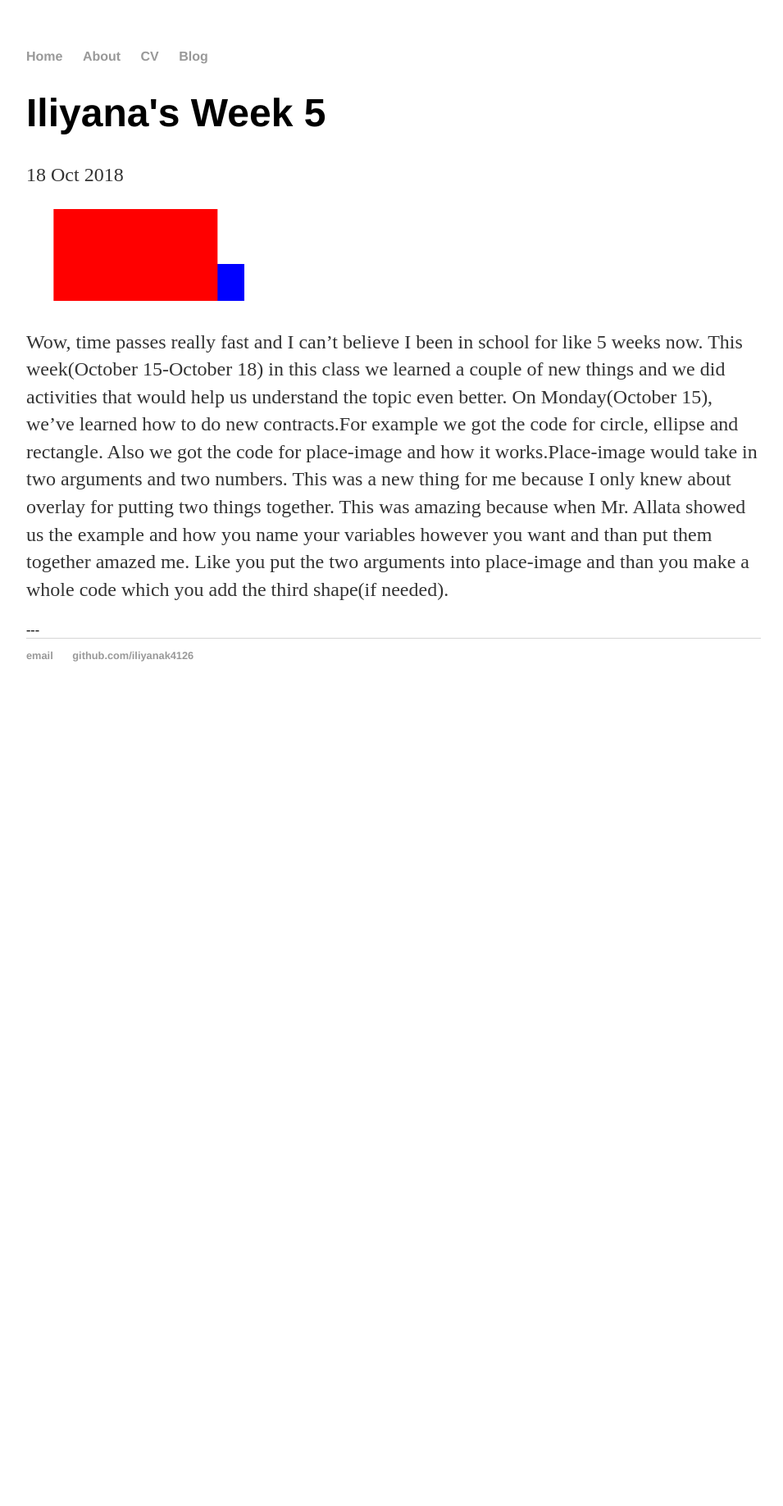
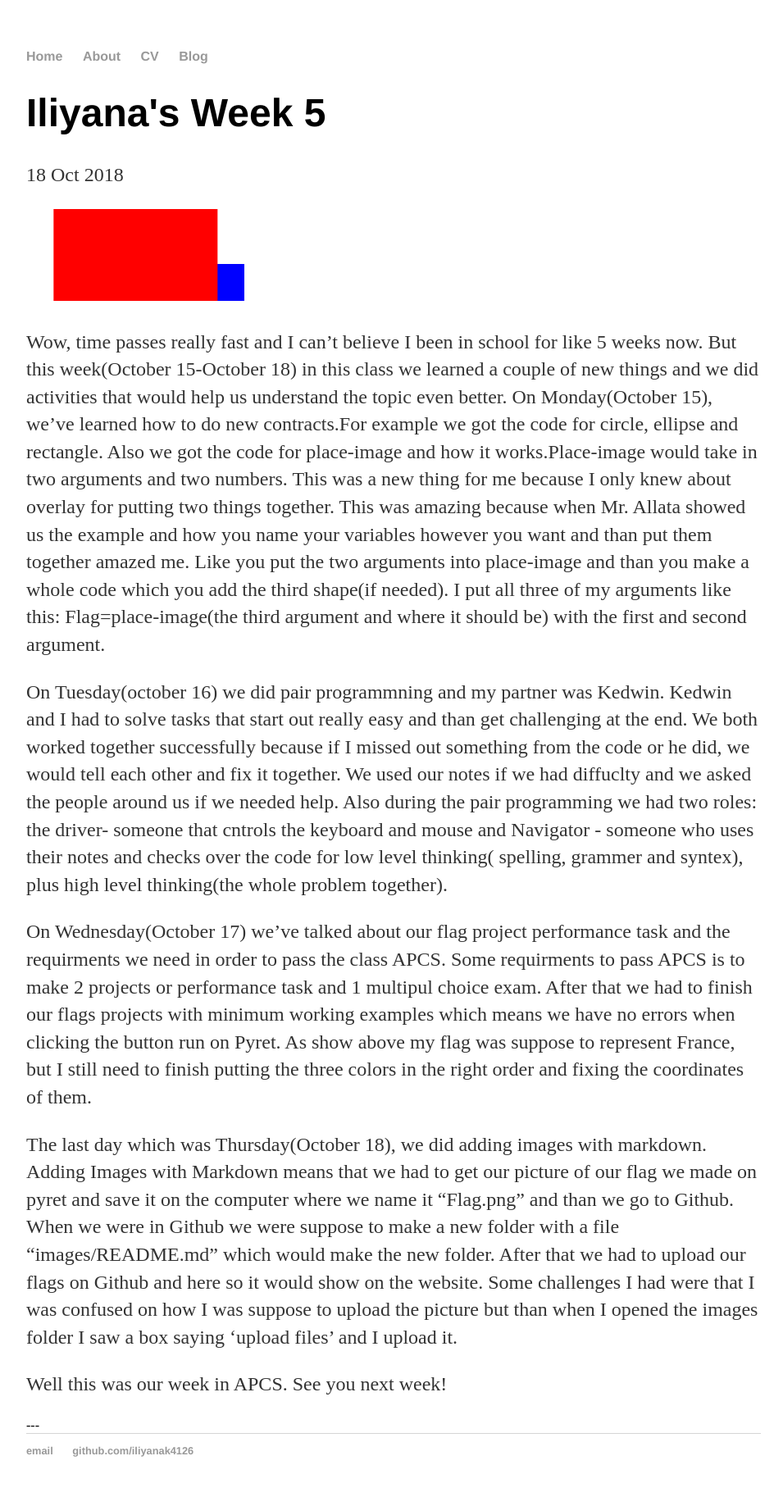
Before and after one commit to iliyanak4126/iliyanak4126.github.io, a Jekyll site: the page built from _posts/2018-10-18-Iliyana-Week-5.md, in a window 1280 px wide. Shown: the whole page at 82% size, without its empty margins (160-1115 px from the left). Built offline with Jekyll 4.4.1, drawn with Linux system fonts in a browser that asks for light colours; before the commit the page ends 900 px from its top, so only the background shows below that.

Commit message:
Update 2018-10-18-Iliyana-Week-5.md

```diff
--- a/_posts/2018-10-18-Iliyana-Week-5.md
+++ b/_posts/2018-10-18-Iliyana-Week-5.md
@@ -7,5 +7,16 @@ date: 2018-10-18
 ![My Flag](/images/flag.png)
 
 Wow, time passes really fast and I can't believe I been in school for like 5 weeks now.
-This week(October 15-October 18) in this class we learned a couple of new things and we did activities that would help us understand the topic even better.
-On Monday(October 15), we've learned how to do new contracts.For example we got the code for circle, ellipse and rectangle. Also we got the code for place-image and how it works.Place-image would take in two arguments and two numbers. This was a new thing for me because I only knew about overlay for putting two things together. This was amazing because when Mr. Allata showed us the example and how you name your variables however you want and than put them together amazed me. Like you put the two arguments into place-image and than you make a whole code which you add the third shape(if needed).
+But this week(October 15-October 18) in this class we learned a couple of new things and we did activities that would help us understand the topic even better.
+On Monday(October 15), we've learned how to do new contracts.For example we got the code for circle, ellipse and rectangle. Also we got the code for place-image and how it works.Place-image would take in two arguments and two numbers. This was a new thing for me because I only knew about overlay for putting two things together. This was amazing because when Mr. Allata showed us the example and how you name your variables however you want and than put them together amazed me. Like you put the two arguments into place-image and than you make a whole code which you add the third shape(if needed). I put all three of my arguments like this:
+Flag=place-image(the third argument and where it should be) with the first and second argument.
+
+On Tuesday(october 16) we did pair programmning and my partner was Kedwin. Kedwin and I had to solve tasks that start out really easy and than get challenging at the end. We both worked together successfully because if I missed out something from the code or he did, we would tell each other and fix it together. We used our notes if we had diffuclty and we asked the people around us if  we needed help. Also during the pair programming we had two roles: the driver- someone that cntrols the keyboard and mouse and Navigator - someone who uses their notes and checks over the code for low level thinking( spelling, grammer and syntex), plus high level thinking(the whole problem together).
+
+On Wednesday(October 17) we've talked about our flag project performance task and the requirments we need in order to pass the class APCS. Some requirments to pass APCS is to make 2 projects or performance task and 1 multipul choice exam.
+After that we had to finish our flags projects with minimum working examples which means we have no errors when clicking the button run on Pyret.
+As show above my flag was suppose to represent France, but I still need to finish putting the three colors in the right order and fixing the coordinates of them.
+
+The last day which was Thursday(October 18), we did adding images with markdown. Adding Images with Markdown means that we had to get our picture of our flag we made on pyret and save it on the computer where we name it "Flag.png" and than we go to Github. When we were in Github we were suppose to make a new folder with a file "images/README.md" which would make the new folder. After that we had to upload our flags on Github and here so it would show on the website. Some challenges I had were that I was confused on how I was suppose to upload the picture but than when I opened the images folder I saw a box saying 'upload files' and I upload it.
+
+Well this was our week in APCS. See you next week!
```
